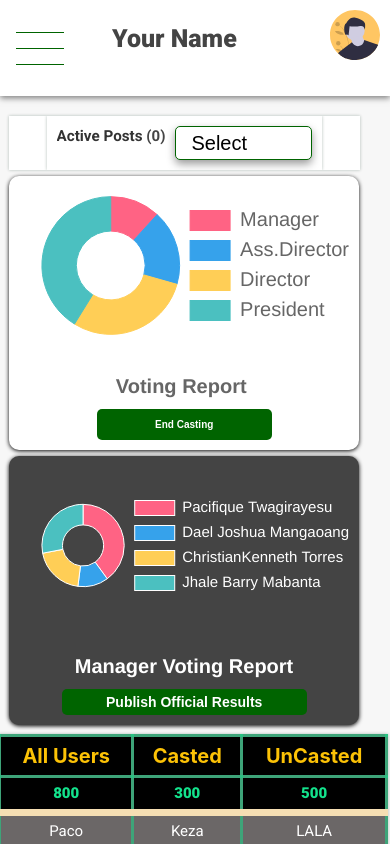
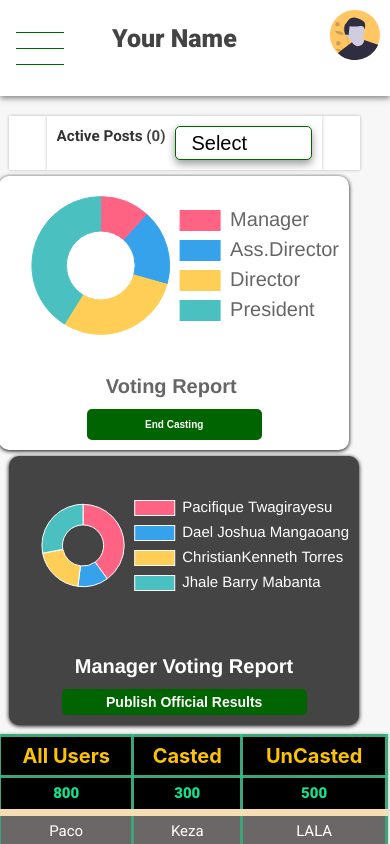
Before and after one commit to paccy-ops/VoteTante, a React (Create React App) app: page /admin in a window 390 px wide. Shown: the top 844 px of the page. Built offline with nearby package versions, Linux system fonts and the light colour scheme.

Commit message:
dashboard 2

```diff
--- a/src/Admin/Components/Report.css
+++ b/src/Admin/Components/Report.css
@@ -43,7 +43,7 @@
     left: calc(100%-60%);
     width: 350px;
     margin-top: -10px;
-    margin-left: -100px;
+    margin-left: -110px;
     display: flex;
     justify-content: center;
     justify-content: space-around;
```
